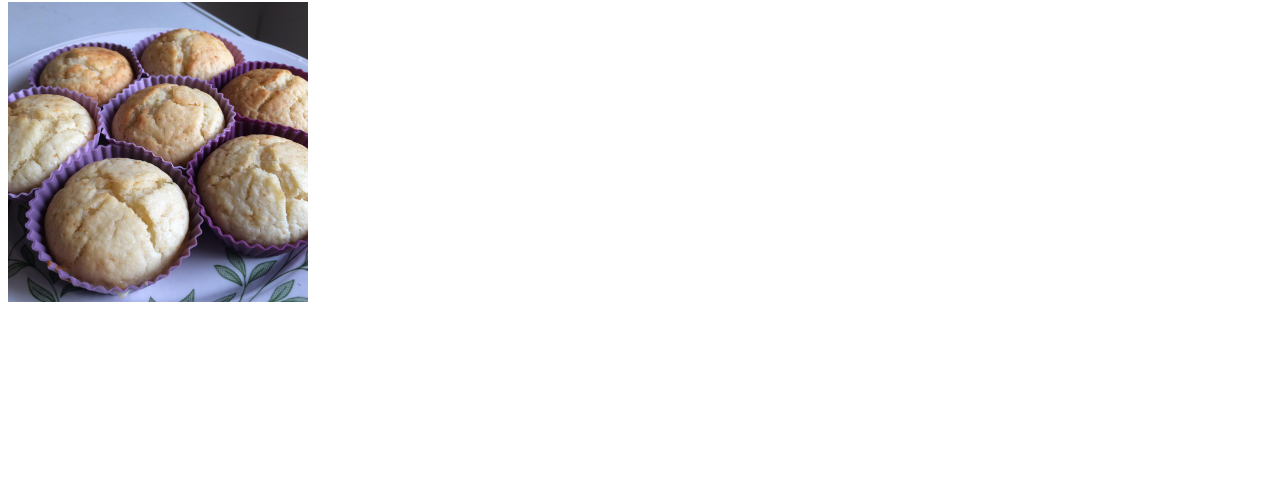
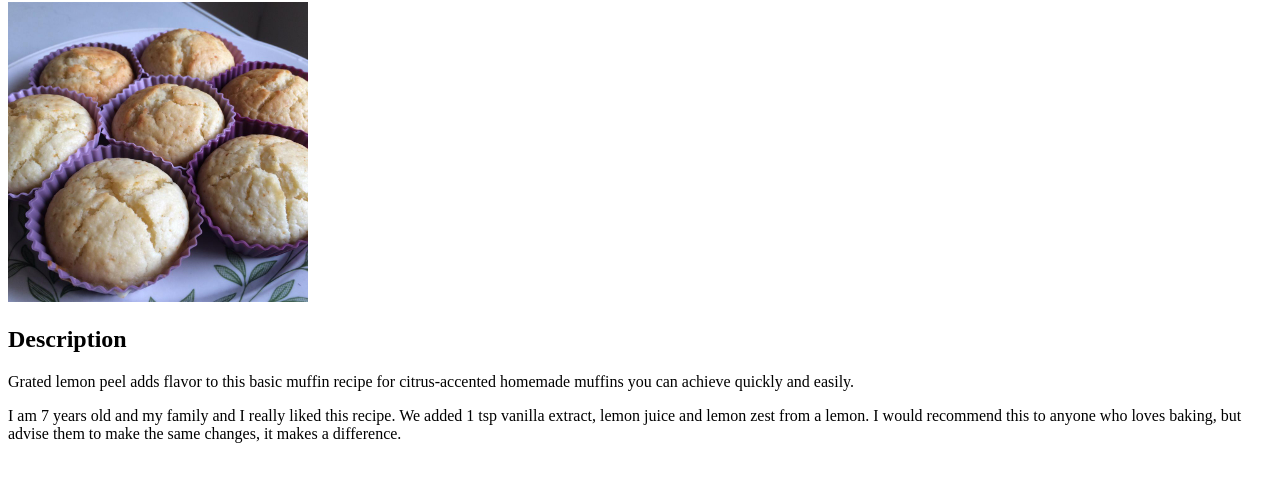
Before and after one commit to MarcusCalgar/odin-recipes, a plain HTML site: page recipes/lemon-muffin.html in a window 1280 px wide. Shown: the part 78-560 px from the top of the page. Drawn offline with Linux system fonts and the light colour scheme.

Commit message:
Add Description to lemon muffin

```diff
--- a/recipes/lemon-muffin.html
+++ b/recipes/lemon-muffin.html
@@ -10,6 +10,9 @@
 <body>
     <h1>Lemon Muffin</h1>
     <img src="../images/lemon-muffin.jpeg" alt="Picture of lemon muffins" width="300">
+    <h2>Description</h2>
+    <p>Grated lemon peel adds flavor to this basic muffin recipe for citrus-accented homemade muffins you can achieve quickly and easily.</p>
+    <p>I am 7 years old and my family and I really liked this recipe. We added 1 tsp vanilla extract, lemon juice and lemon zest from a lemon. I would recommend this to anyone who loves baking, but advise them to make the same changes, it makes a difference.</p>
 
 </body>
 </html>
```
